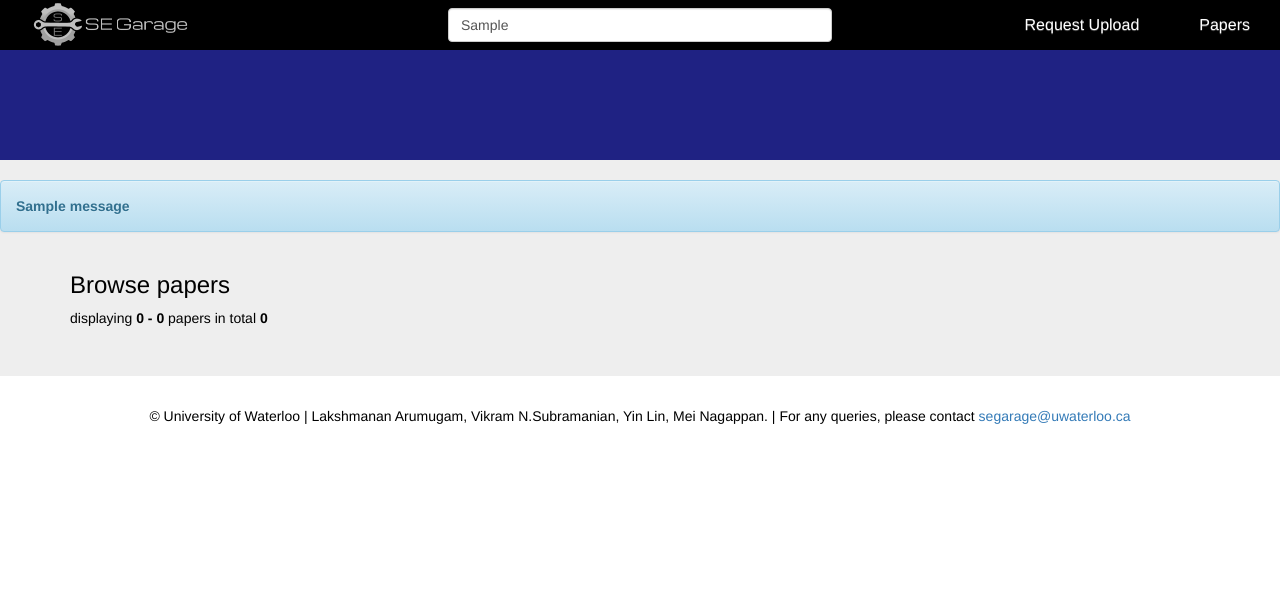
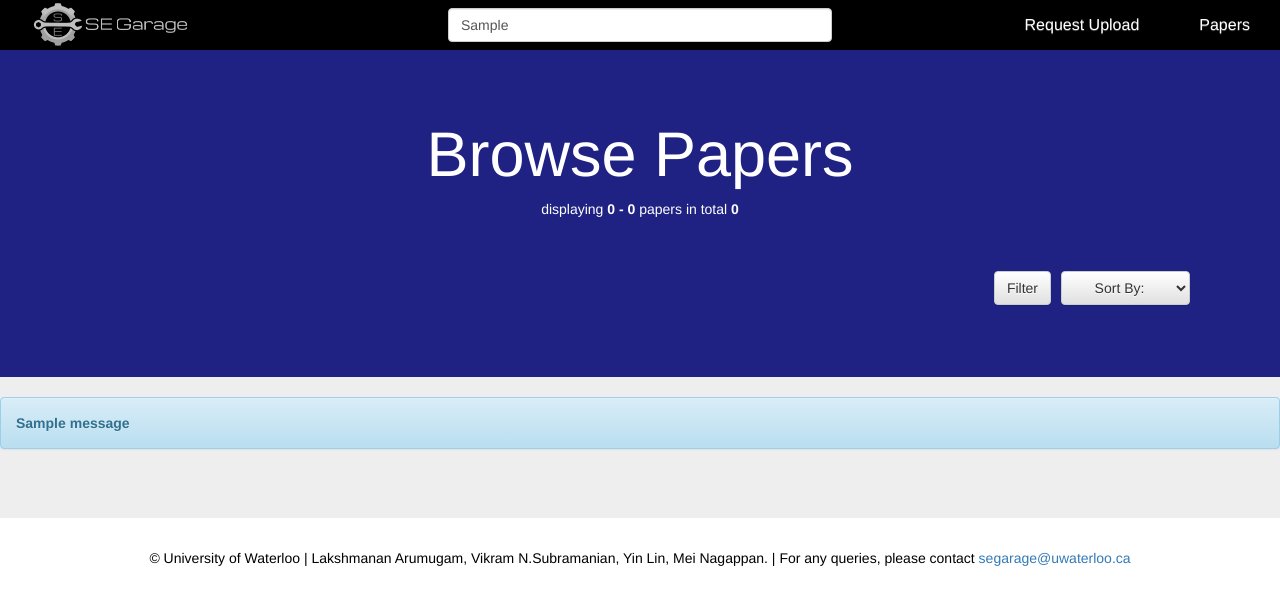
Before and after one commit to Laksh47/segarage, a Flask app: a page that uses app/templates/papers.html in a window 1280 px wide. Shown: the top 605 px of the page. Run offline with Flask 2, Linux system fonts and the light colour scheme; tables that the repository leaves empty hold one stand-in row (values such as "Sample post"); one stand-in notice (Sample message) is shown; some libraries are stand-ins or nearby versions.

Commit message:
Update papers.html

```diff
--- a/app/templates/papers.html
+++ b/app/templates/papers.html
@@ -1,24 +1,113 @@
 {% extends "base.html" %}
+{% block title %}
+<h1>Browse Papers</h1>
+{{ pagination.info }}
+<div class="col-sm-12 sort_nav">
+	<div class="pagination">
+		{{ pagination.links }}
+	</div>
+	<form class="sort_form" action="{{ url_for('papers') }}">
+		<div class="modal" id="sort_modal">
+			<div class="modal_content">
+				<div class="scrollable">
+					<div class="sort-modal">
+						<div>
+							<input type="radio" name="sort_category" value="Any">
+							<label for="Any">Any</label><br>
+						</div>
+						{% for category in categories %}
+						<div>
+							<input type="radio" name="sort_category" value="{{category}}">
+							<label for="{{category}}">{{category}}</label><br>
+						</div>
+						{% endfor %}
+					</div>
+				</div>
+			</div>
+		</div>
+		<span class="btn btn-default modal_btn_sort sort_category"> Filter </span><br>
+		<select class="btn btn-default sort_generic" name="sort_generic" id="sort_generic">
+			<option value="" disabled selected>Sort By:</option>
+			<option value="updated_at">Recent</option>
+			<option value="author_name">Author Name</option>
+			<option value="year">Date</option>
+			<option value="paper_name">A-Z</option>
+		</select>
+	</form>
 
+</div>
+
+
+{% endblock %}
 {% block content %}
+<meta id="sort-option" data-name="{{sort_category}}" data-other="{{sort_generic}}">
+<div class="papers row">
+	<script>
+		$(document).ready(function () {
 
-<h3> Browse papers </h3>
+			var sort_option = $('#sort-option').data().other;
+			if (sort_option !== 'None') {
+				$('#sort_generic').val(sort_option).change();
+			}
+			var sort_option2 = $('#sort-option').data().name;
 
-{{ pagination.info }}
-{{ pagination.links }}
-<div class="papers">
+			console.log(sort_option2)
+			console.log(sort_option)
+			$('body').on('click', '.modal_btn_sort', function () {
+				$('#sort_modal').show();
+				$("input[name=sort_category][value='" + sort_option2 + "']").prop('checked', true);
+			});
+
+			$('select').change(function () {
+				//$('#sort_modal').show();
+				$("input[name=sort_category][value='" + sort_option2 + "']").prop('checked', true);
+				this.form.submit();
+			});
+			$('input').change(function () {
+				this.form.submit();
+				// $("#specific_papers").load(location.href + " #specific_papers>*");
+			});
+			$('span.close').on('click', function () {
+				$('.modal').hide();
+			});
+			$(window).on('click', function (event) {
+				if (event.target.className == "modal") {
+					$('.modal').hide();
+				}
+			});
+		});
+	</script>
+
+	<div class="col-lg-12" id="specific_papers">
 		{% for paper in papers %}
-	<div class="specific_paper">
+		<div class="specific_paper {{paper.category}}">
 			<a class="paper_link" href="/papers/{{ paper.id }}">
-			<div>{{ paper.paper_name }}</div>
-			<div>{{ paper.author_name }}</div>
-			<div>{{ paper.year }}</div>
-
+				<div class="paper_image">
+					<img class="icon"
+						src="{{ url_for('static',filename='assets/{}.png'.format(icondict[paper.category])) }}"
+						onerror="this.src='static/assets/36.png'; ">
+				</div>
+				<div class="paper_info">
+					<div class="top">
+						<div class="title">
+							{{ paper.paper_name }}
+						</div>
+						<div class="name_year">
+							<div>
+								{{ paper.author_name }}
+							</div>
+							<div>
+								{{ paper.year }}
+							</div>
+						</div>
+					</div>
+					<div class="bot">
+						{{ paper.small_description }}
+					</div>
+				</div>
 			</a>
 		</div>
 		{% endfor %}
 	</div>
-
-{{ pagination.links }}
-
+</div>
 {% endblock %}
```
Lines whose indentation alone changed are shown as unchanged.
